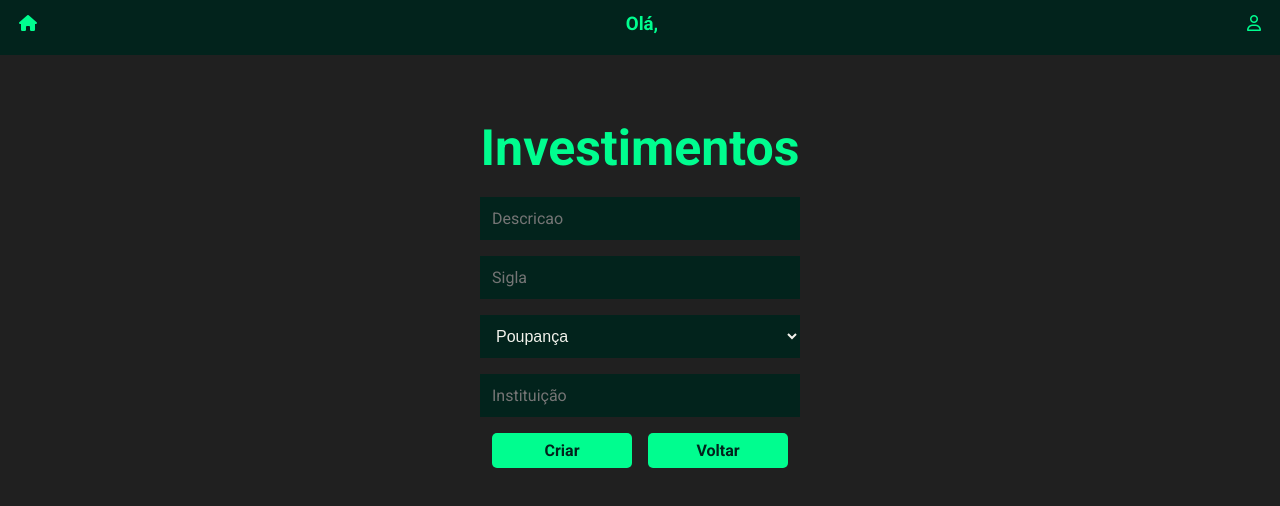
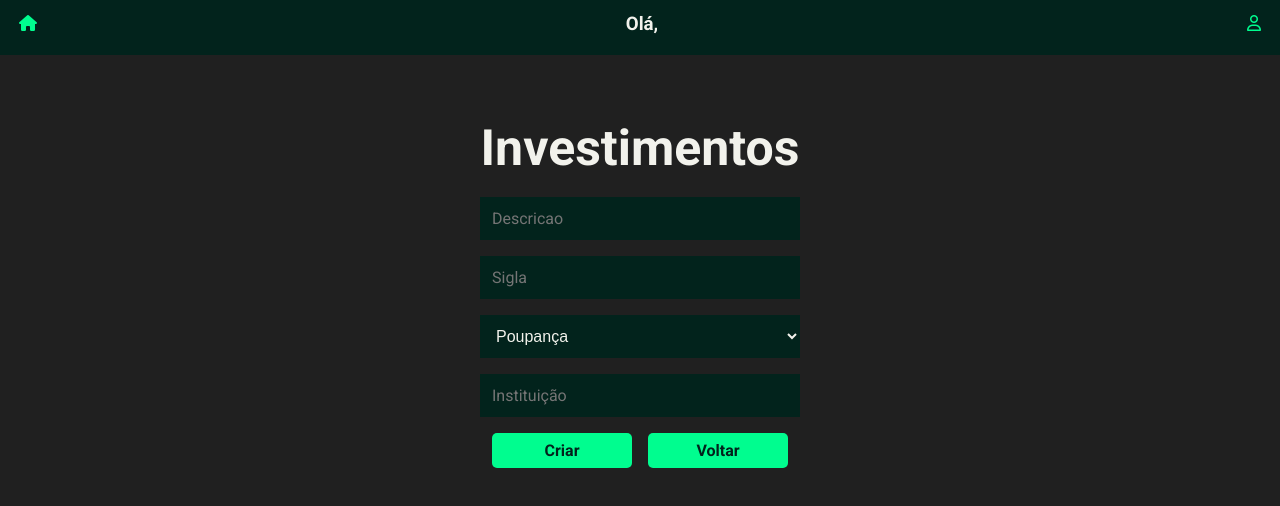
Before and after one commit to alisson-sds/frontend-fynansis, a React (Vite) app in the folder Fynansis/: page /investiment in a window 1280 px wide. Shown: the top 506 px of the page. Built offline with nearby package versions, Linux system fonts and the light colour scheme.

Commit message:
Ajustando CSS

```diff
--- a/Fynansis/src/components/investimentCard/styles.css
+++ b/Fynansis/src/components/investimentCard/styles.css
@@ -12,7 +12,7 @@ p,
   background-color: inherit;
   margin-bottom: 5px;
   max-width: 100%;
-  color: #00fd8f;
+  color: #f2f2ec;
 }
 
 .div-buttons button {
--- a/Fynansis/src/components/navbar/styles.css
+++ b/Fynansis/src/components/navbar/styles.css
@@ -3,7 +3,7 @@
     width: 100%;
     height: 55px;
     padding: 1%;
-    color: #00fd8f;
+    color: #f2f2ec;
 }
 
 .navBar div{
--- a/Fynansis/src/routes/Home/styles.css
+++ b/Fynansis/src/routes/Home/styles.css
@@ -15,7 +15,7 @@
 .container h1 {
   margin: 150px 0 12px;
   font-size: 50px;
-  color: #ffffff;
+  color: #f2f2ec;
 }
 
 .overlay{
--- a/Fynansis/src/routes/Investiment/index.tsx
+++ b/Fynansis/src/routes/Investiment/index.tsx
@@ -10,7 +10,7 @@ const API_URL = "http://localhost:8080/investimento";
 export function Investiment() {
   const [descricao, setDescricao] = useState("");
   const [sigla, setSigla] = useState("");
-  const [tipo, setTipo] = useState("");
+  const [tipo, setTipo] = useState("Poupança");
   const [instituicao, setInstituicao] = useState("");
 
   interface InvestimentData {
--- a/Fynansis/src/routes/Investiment/styles.css
+++ b/Fynansis/src/routes/Investiment/styles.css
@@ -1,6 +1,6 @@
 .container h1 {
   margin-top: 5%;
-  color: #00fd8f;
+  color: #f2f2ec;
 }
 
 .investimentForm {
```
